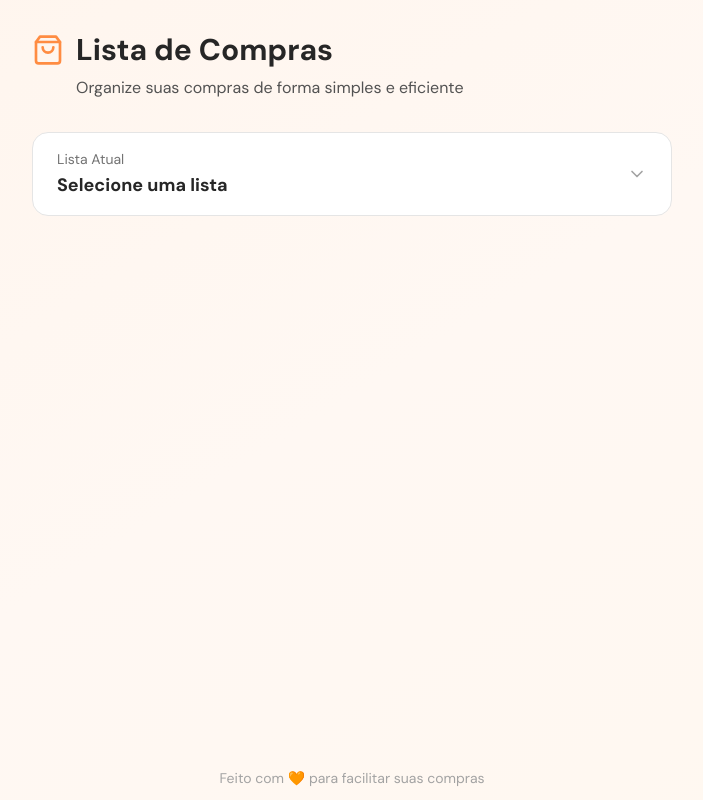
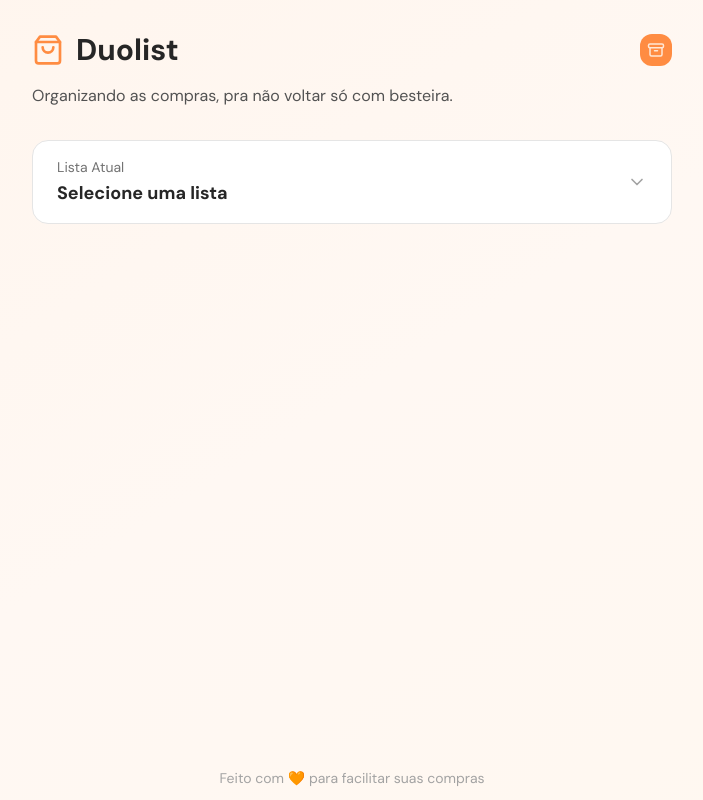
Before and after one commit to AurinoJunior/duolist, a Next.js app: page / in a window 1280 px wide. Shown: the whole page, without its empty margins (288-991 px from the left). Built offline with nearby package versions, Linux system fonts and the light colour scheme.

Commit message:
chore: add archived page and update header layout

```diff
--- /dev/null
+++ b/app/arquivados/page.tsx
@@ -0,0 +1,3 @@
+export default function Archived() {
+	return <>Teste</>;
+}
--- a/components/Header.tsx
+++ b/components/Header.tsx
@@ -1,5 +1,6 @@
 import { motion } from "framer-motion";
-import { ShoppingBag } from "lucide-react";
+import { Archive, ShoppingBag } from "lucide-react";
+import Link from "next/link";
 
 export const Header = () => {
 	return (
@@ -8,14 +9,19 @@ export const Header = () => {
 			animate={{ opacity: 1, y: 0 }}
 			className="mb-8"
 		>
-			<div className="flex items-center gap-3 mb-2">
-				<ShoppingBag size={32} className="text-orange-400" />
-				<h1 className="text-3xl font-bold text-neutral-800">
-					Lista de Compras
-				</h1>
+			<div className="flex justify-between items-center mb-4">
+				<div className="flex items-center gap-3">
+					<ShoppingBag size={32} className="text-orange-400" />
+					<h1 className="text-3xl font-bold text-neutral-800">Duolist</h1>
+				</div>
+				<Link href="/arquivados">
+					<div className="w-8 h-8 bg-orange-400 rounded-xl flex items-center justify-center">
+						<Archive size={18} className="text-orange-100" />
+					</div>
+				</Link>
 			</div>
-			<p className="text-neutral-600 ml-11">
-				Organize suas compras de forma simples e eficiente
+			<p className="text-neutral-600">
+				Organizando as compras, pra não voltar só com besteira.
 			</p>
 		</motion.header>
 	);
```
